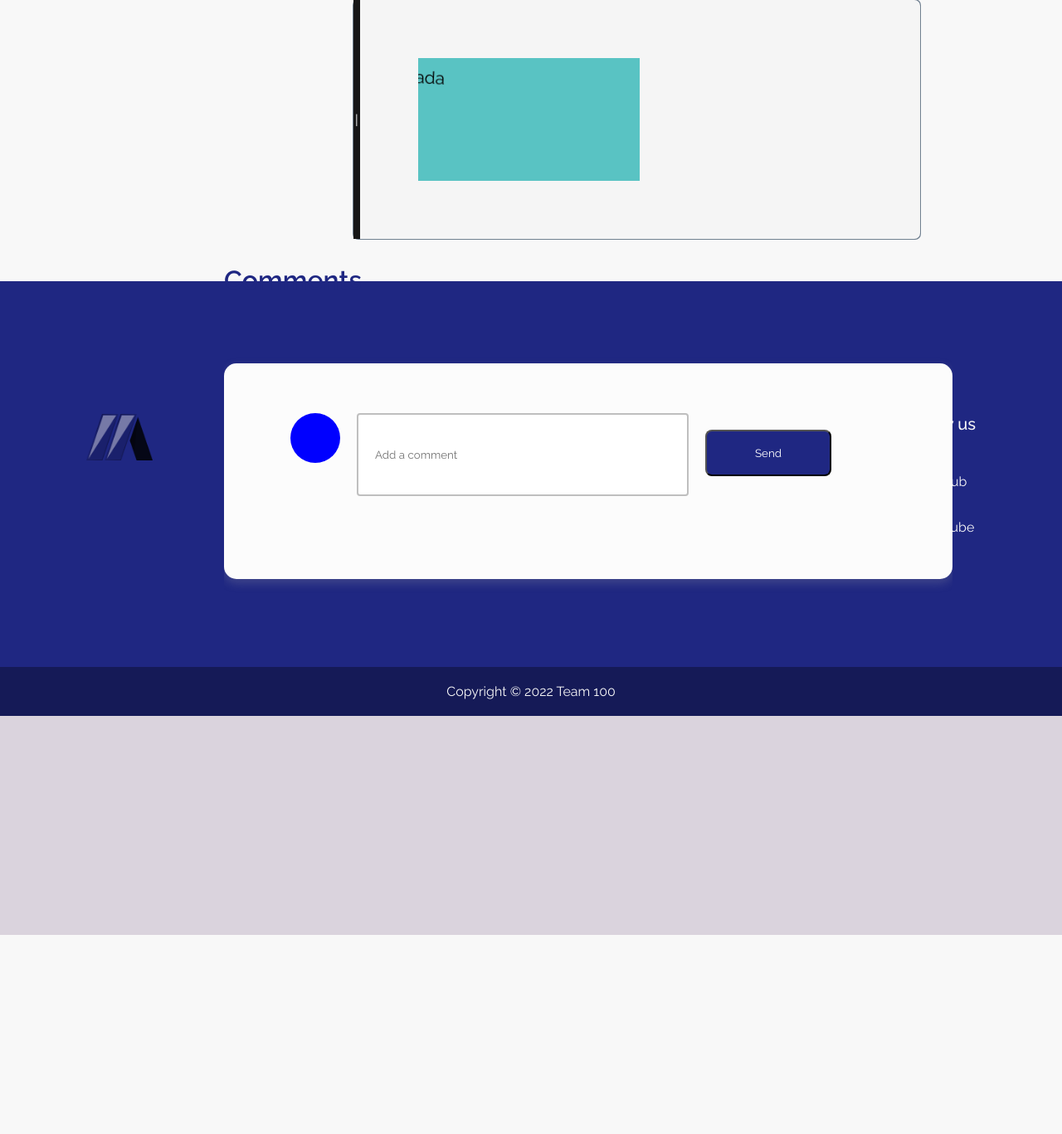
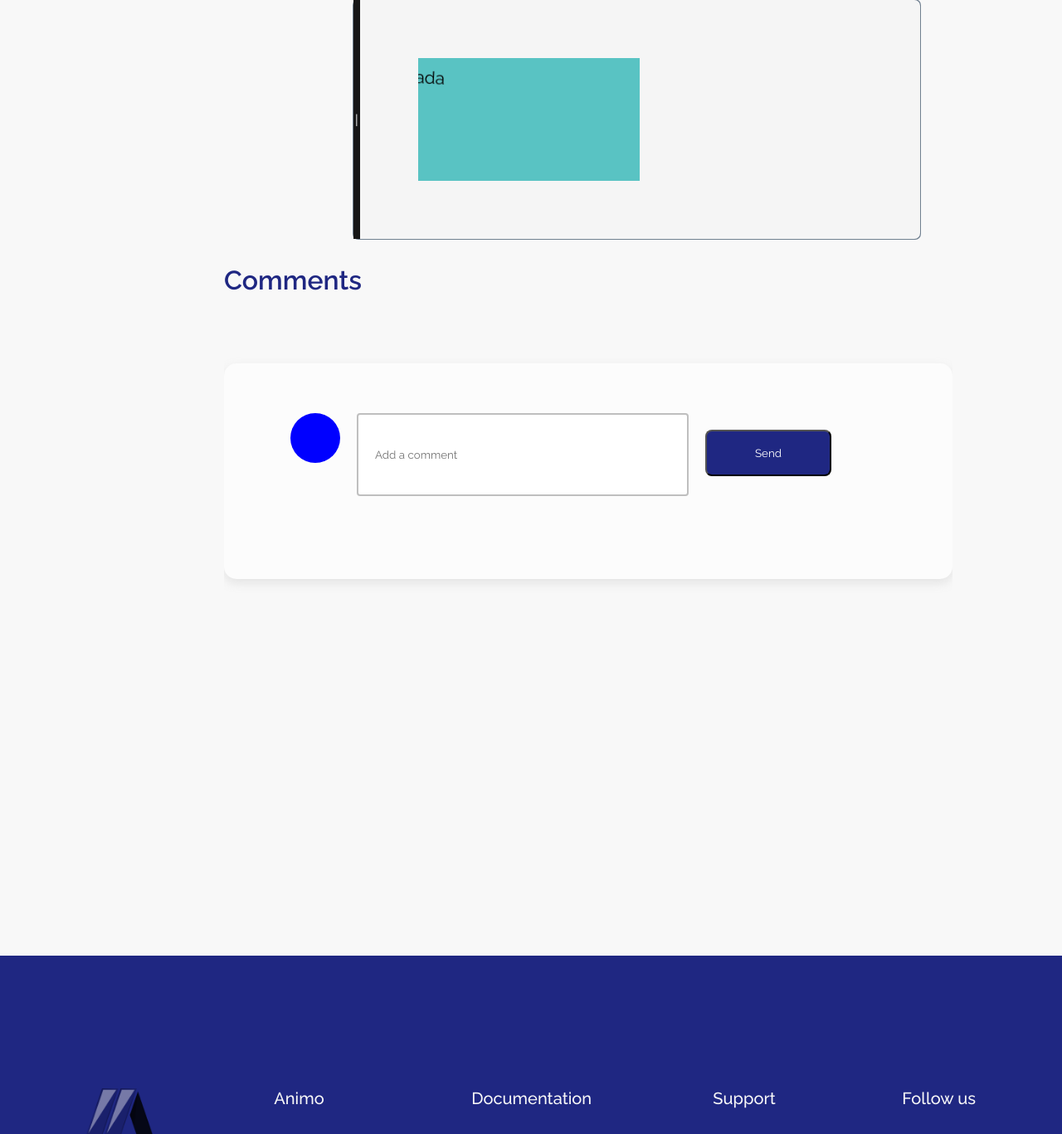
Before and after one commit to zuri-training/Team-100_AnimaLib, a Django app: template animaLibApp/templates/animaLibApp/showAnimations.html in a window 1280 px wide. Shown: the part 3754-5121 px from the top of the page at 83% size. Before the commit the page ends 4881 px from the top, so only its background shows below. Run offline with Django 4.2, Linux system fonts and the light colour scheme; the template is opened without the code that fills it, so the values that code supplies are empty; some libraries are stand-ins or nearby versions.

Commit message:
Update comment.css

```diff
--- a/animaLibApp/static/css/comment.css
+++ b/animaLibApp/static/css/comment.css
@@ -35,8 +35,7 @@
   width: 878px;
   height: 813px;
   display: absolute;
-  position: absolute;
-  overflow-y: scroll;
+  overflow-y: auto;
   overflow-x: hidden;
 
 }
@@ -75,6 +74,7 @@
   line-height: 24px;
   margin-left: 110px;
   word-wrap: break-word;
+  text-align: left;
 }
 
 .subcontainer2 {
@@ -90,10 +90,6 @@
   background-color: blue;
   border-radius: 30px;
   margin-left: 20px;
-}
-
-.note{
-
 }
 
 .subcontainer2text {
```
